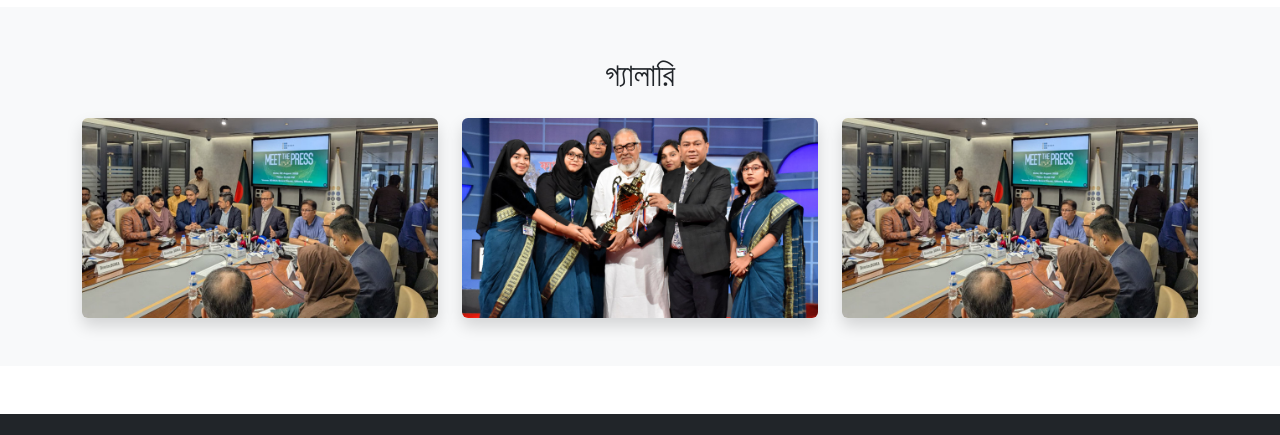
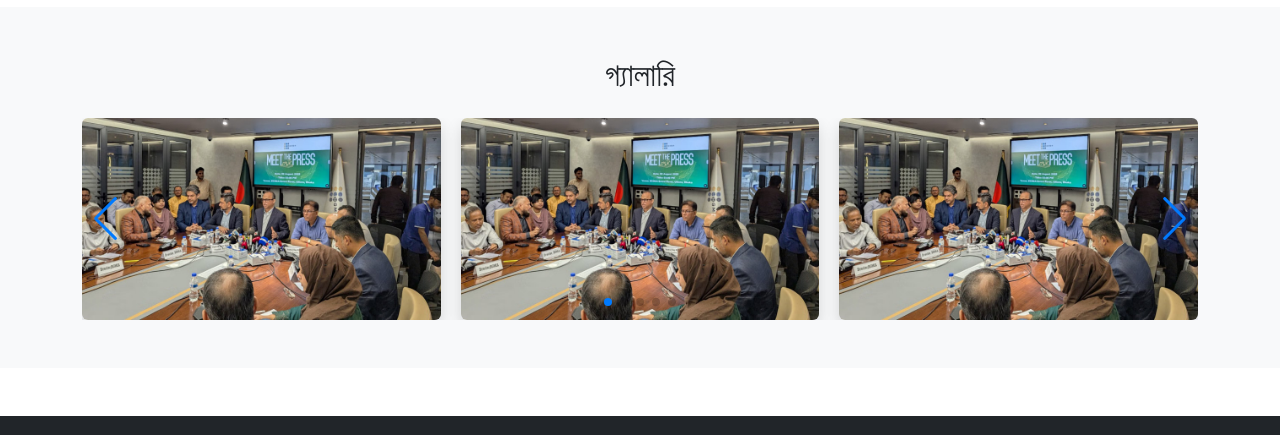
Before and after one commit to Masudrana93/high-school-website, a plain HTML site: page index.html in a window 1280 px wide. Shown: the part 2623-3058 px from the top of the page. Drawn offline with nearby package versions, Linux system fonts and the light colour scheme.

Commit message:
updated gallery slider

```diff
--- a/index.html
+++ b/index.html
@@ -58,7 +58,8 @@
   <section class="py-5 bg-white">
     <div class="container">
       <h2 class="mb-4">বিদ্যালয়ের সংক্ষিপ্ত ইতিহাস</h2>
-    <p>XYZ উচ্চ বিদ্যালয় ১৯৮৫ সালে প্রতিষ্ঠিত হয়। এটি একটি স্বনামধন্য শিক্ষা প্রতিষ্ঠান যা শিক্ষার পাশাপাশি নৈতিকতার উপর গুরুত্ব দেয়।</p>
+      <p>XYZ উচ্চ বিদ্যালয় ১৯৮৫ সালে প্রতিষ্ঠিত হয়। এটি একটি স্বনামধন্য শিক্ষা প্রতিষ্ঠান যা শিক্ষার পাশাপাশি নৈতিকতার
+        উপর গুরুত্ব দেয়।</p>
     </div>
   </section>
   <!-- Section-2 End  -->
@@ -147,7 +148,8 @@
       <h2 class="mb-4">নোটিশ বোর্ড</h2>
       <div class="list-group">
         <a href="notice1.pdf" class="list-group-item list-group-item-action">📌 ৫ আগস্ট ছুটি সংক্রান্ত নোটিশ</a>
-      <a href="admission2025.pdf" class="list-group-item list-group-item-action">📌 ২০২৫ শিক্ষাবর্ষে ভর্তি বিজ্ঞপ্তি</a>
+        <a href="admission2025.pdf" class="list-group-item list-group-item-action">📌 ২০২৫ শিক্ষাবর্ষে ভর্তি
+          বিজ্ঞপ্তি</a>
       </div>
     </div>
   </section>
@@ -185,29 +187,53 @@
       <p><strong>ঠিকানা:</strong> XYZ রোড, ABC উপজেলা, DEF জেলা</p>
       <p><strong>ফোন:</strong> ০১৭১২৩৪৫৬৭৮</p>
       <p><strong>ইমেইল:</strong> school@example.com</p>
-    <iframe src="https://maps.google.com" width="100%" height="300" style="border:0;" allowfullscreen="" loading="lazy"></iframe>
+      <iframe src="https://maps.google.com" width="100%" height="300" style="border:0;" allowfullscreen=""
+        loading="lazy"></iframe>
     </div>
   </section>
   <!-- Section-8 End  -->
 
-<!-- Section-9 Start  -->
+  <!-- Section-9 == Gallery == Start  -->
  <section class="py-5 bg-light">
   <div class="container">
     <h2 class="mb-4 text-center">গ্যালারি</h2>
-    <div class="row row-cols-1 row-cols-md-3 g-4">
-      <div class="col">
-        <img src="images/event-1.jpg" class="img-fluid rounded shadow" alt="Event 1">
+
+    <div class="swiper mySwiper">
+      <div class="swiper-wrapper">
+
+        <div class="swiper-slide">
+          <a href="gallery.html"><img src="images/event-1.jpg" class="img-fluid rounded shadow" alt="Event 1"></a>
         </div>
-      <div class="col">
-        <img src="images/event-2.jpg" class="img-fluid rounded shadow" alt="Event 2">
+
+        <div class="swiper-slide">
+          <a href="gallery.html"><img src="images/event-1.jpg" class="img-fluid rounded shadow" alt="Event 1"></a>
         </div>
-      <div class="col">
-        <img src="images/event-1.jpg" class="img-fluid rounded shadow" alt="Event 3">
+
+        <div class="swiper-slide">
+          <a href="gallery.html"><img src="images/event-1.jpg" class="img-fluid rounded shadow" alt="Event 1"></a>
+        </div>
+
+        <div class="swiper-slide">
+          <a href="gallery.html"><img src="images/event-1.jpg" class="img-fluid rounded shadow" alt="Event 1"></a>
+        </div>
+
+        <div class="swiper-slide">
+          <a href="gallery.html"><img src="images/event-1.jpg" class="img-fluid rounded shadow" alt="Event 1"></a>
+        </div>
+
+
+
+      </div>
+      <!-- navigat button  -->
+      <div class="swiper-button-next"></div>
+      <div class="swiper-button-prev"></div>
+      <!-- Pagination -->
+      <div class="swiper-pagination mt-3"></div>
     </div>
   </div>
+</section>
 
-</section>
-<!-- Section-9 End  -->
+  <!-- Section-9 == Gallery ==  End  -->
 
 
   <!-- Footer Start -->
--- /dev/null
+++ b/js/swiper.js
@@ -0,0 +1,23 @@
+
+
+// --For Gallery Swiper --
+
+    const swiper = new Swiper(".mySwiper", {
+    slidesPerView: 3,
+    spaceBetween: 20,
+    loop: true,
+    navigation: {
+        nextEl: ".swiper-button-next",
+        prevEl: ".swiper-button-prev",
+      },
+    pagination: {
+      el: ".swiper-pagination",
+      clickable: true,
+    },
+    breakpoints: {
+      320: { slidesPerView: 1 },
+      576: { slidesPerView: 2 },
+      768: { slidesPerView: 3 },
+      992: { slidesPerView: 3 }
+    }
+  });
--- a/style.css
+++ b/style.css
@@ -7,3 +7,24 @@
       padding: 20px;
       border-left: 5px solid #0d6efd;
     }
+/* For Gallery Swiper Slider CSS */
+.swiper {
+      width: 100%;
+      height: 100%;
+    }
+
+    .swiper-slide {
+      text-align: center;
+      font-size: 18px;
+      /* background: #444; */
+      display: flex;
+      justify-content: center;
+      align-items: center;
+    }
+
+    .swiper-slide img {
+      display: block;
+      width: 100%;
+      height: 100%;
+      object-fit: cover;
+    }
```
Also changed, not shown: gallery.html (+12 -0 lines). Lines whose indentation alone changed are shown as unchanged.
